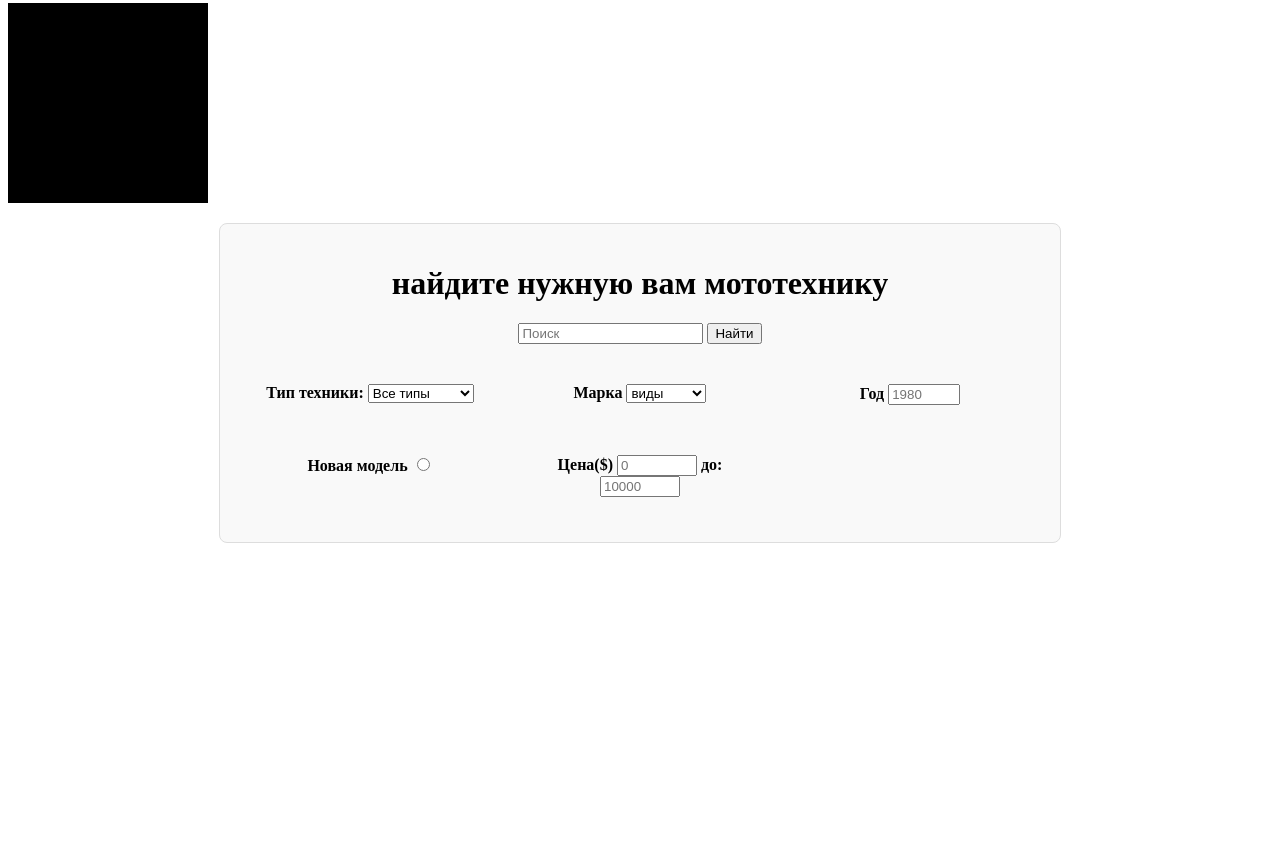
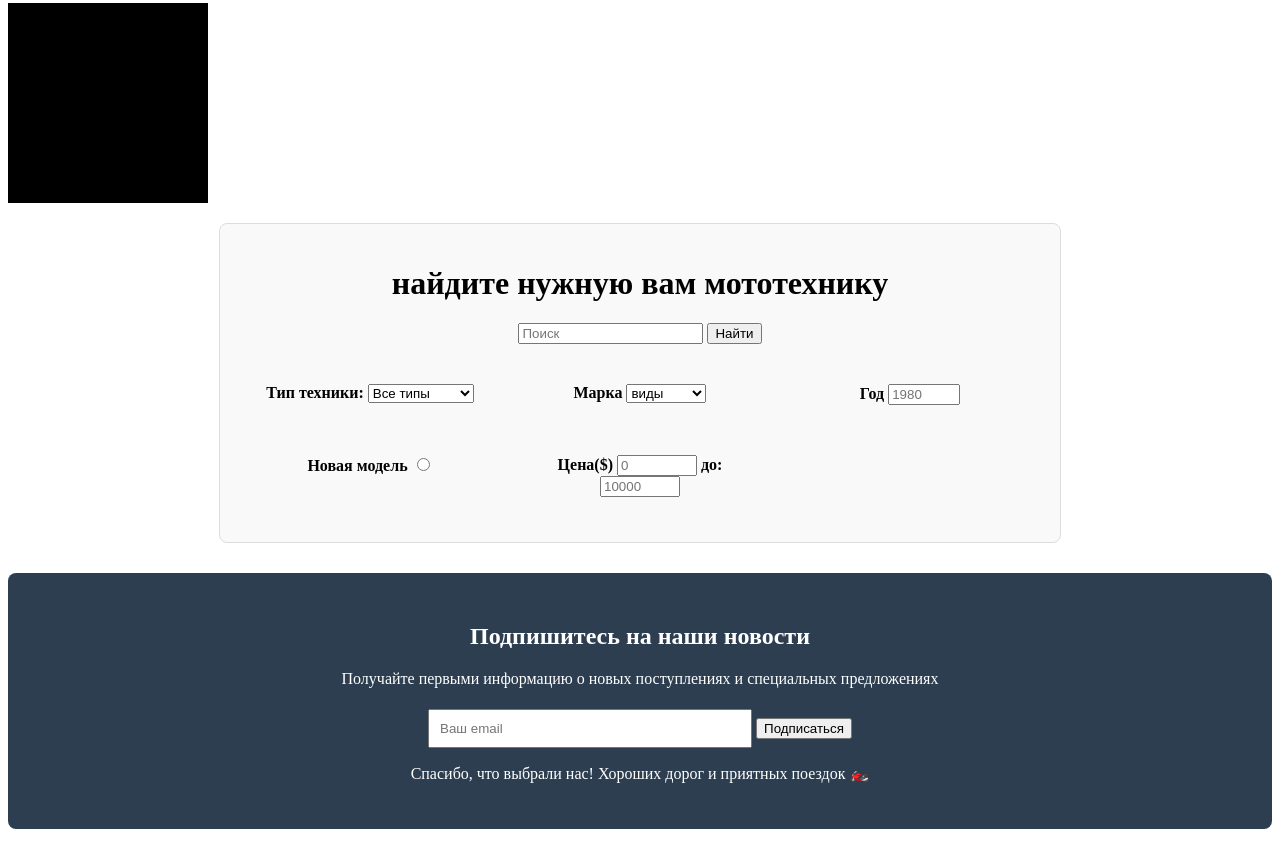
Before and after one commit to LEV3457/bike_story, a plain HTML site: page bike_story-1/index.html in a window 1280 px wide. Shown: the part 1019-1878 px from the top of the page. Before the commit the page ends 1582 px from the top, so only its background shows below. Drawn offline with Linux system fonts and the light colour scheme.

Commit message:
Работать

```diff
--- a/bike_story-1/index.html
+++ b/bike_story-1/index.html
@@ -91,35 +91,19 @@
             <input type="number" id="year_from" name="year_from" min="0" max="10000" placeholder="10000">
         </div>
     </div>
+    </div>
 
 
 
-
-
-
-
-
-
-
-
-
-
-
-
-
-
-
-
-
-
-
-
-
-
-
-
-
-
+    <div class="gg">
+        <h2>Подпишитесь на наши новости</h2>
+        <p>Получайте первыми информацию о новых поступлениях и специальных предложениях</p>
+        <form style="margin-top: 20px;">
+            <input type="email" placeholder="Ваш email" style="padding: 10px; width: 300px; max-width: 100%;">
+            <button type="submit" style="margin-top: 10px;">Подписаться</button>
+        </form>
+        <p>Спасибо, что выбрали нас! Хороших дорог и приятных поездок 🏍️</p>
+    </div>
 
 
 </body>
--- a/bike_story-1/style.css
+++ b/bike_story-1/style.css
@@ -120,3 +120,11 @@
     font-weight: bold;
 
 }
+
+ .gg {
+            background-color: #2c3e50;
+            color: white;
+            padding: 30px;
+            text-align: center;
+            margin: 30px 0;
+            border-radius: 8px;
```
Also changed, not shown: 1 other file.
